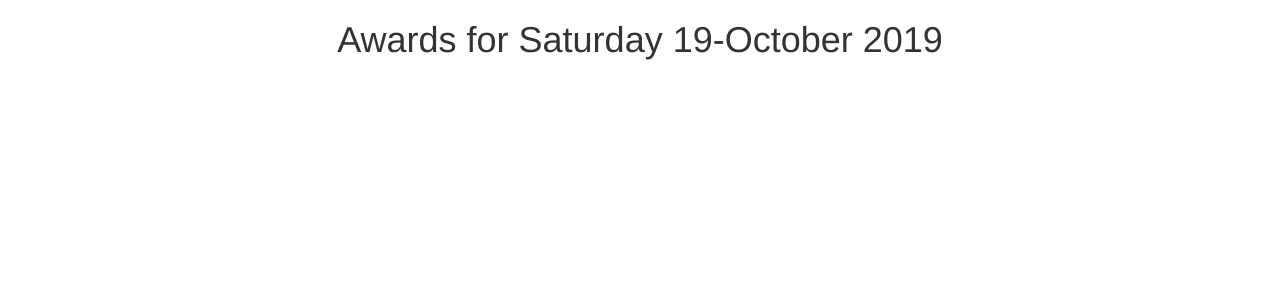
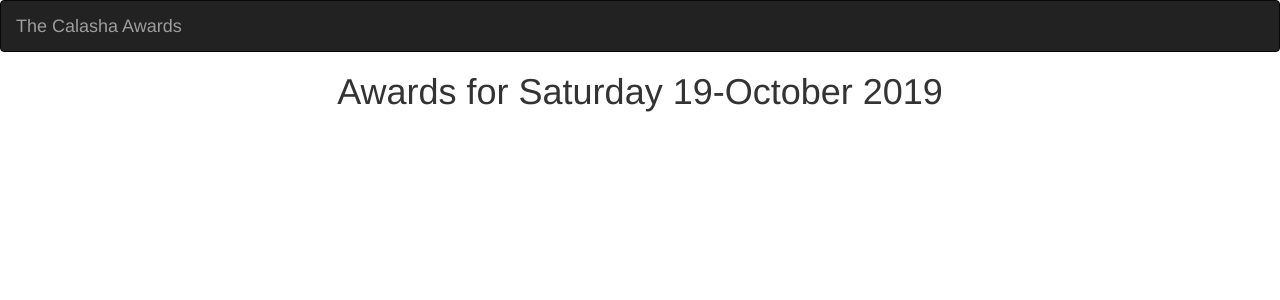
Before and after one commit to Jameskirwa/Awward, a Django app: page /news/today/ in a window 1280 px wide. Shown: the top 300 px of the page. Run offline with Django 3.2, Linux system fonts and the light colour scheme; some libraries are stand-ins or nearby versions.

Commit message:
create a navbar

```diff
--- a/news/templates/all-awards/base.html
+++ b/news/templates/all-awards/base.html
@@ -1,4 +1,5 @@
 {% load bootstrap3 %}
+{% load static%}
 <!DOCTYPE html>
 <html>
 <head>
@@ -16,6 +17,7 @@
 
 </head>
 <body>
+    {% include "navbar.html" %}
     {% block content %} <h1 class='text-center'>Awards for {{date|date:"l d-F Y"}}</h1> {%endblock%}
 
     {% block scripts %}
--- a/news/templates/navbar.html
+++ b/news/templates/navbar.html
@@ -0,0 +1,17 @@
+<!DOCTYPE html>
+<html lang="en">
+<head>
+
+  <meta charset="utf-8">
+  <meta name="viewport" content="width=device-width, initial-scale=1">
+</head>
+<body>
+<nav class="navbar navbar-inverse">
+  <div class="container-fluid">
+    <div class="navbar-header">
+      <a class="navbar-brand" href="{% url 'awardsToday' %}">The Calasha Awards</a>
+    </div>
+  </div>
+</nav>
+</body>
+</html>
```
